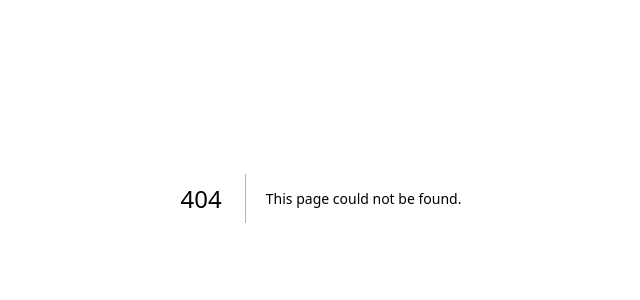
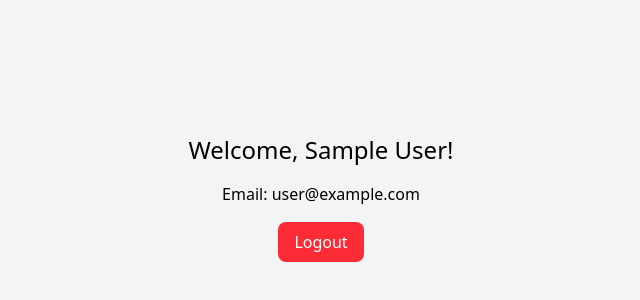
Before and after one commit to davidedotzero/mgg, a Next.js app: page /dashboard in a window 1280 px wide. Before the commit this address had no page. Shown: the part 202-502 px from the top of the page, without its empty margins (319-959 px from the left). Built offline with nearby package versions, Linux system fonts and the light colour scheme; no server answers; sample sign-in values are in the browser's storage.

Commit message:
Initial commit: Firebase setup and Google Login

```diff
--- /dev/null
+++ b/app/api/testFirebase/route.js
@@ -0,0 +1,18 @@
+// app/api/testFirebase/route.js
+import { NextResponse } from "next/server";
+import { db } from "../../../lib/firebaseConfig";  // ใช้พาธตรงแทน @/
+import { collection, getDocs } from "firebase/firestore";
+
+export async function GET() {
+  try {
+    const querySnapshot = await getDocs(collection(db, "test"));
+    const data = querySnapshot.docs.map((doc) => ({
+      id: doc.id,
+      ...doc.data(),
+    }));
+    return NextResponse.json(data);
+  } catch (error) {
+    console.error("Error fetching data:", error);
+    return NextResponse.json({ error: error.message }, { status: 500 });
+  }
+}
--- /dev/null
+++ b/app/auth/login/page.js
@@ -0,0 +1,49 @@
+"use client"
+
+import { useEffect } from "react";
+import { auth, googleProvider, db } from "@/lib/firebaseConfig";
+import { signInWithPopup } from "firebase/auth";
+import { useRouter } from "next/navigation";
+import { doc, setDoc, getDoc } from "firebase/firestore";
+
+const LoginPage = () => {
+  const router = useRouter();
+
+  const handleGoogleLogin = async () => {
+    try {
+      const result = await signInWithPopup(auth, googleProvider);
+      const user = result.user;
+
+      // ตรวจสอบว่าผู้ใช้มีใน Firestore หรือยัง
+      const userRef = doc(db, "users", user.uid);
+      const userSnap = await getDoc(userRef);
+
+      if (!userSnap.exists()) {
+        await setDoc(userRef, {
+          uid: user.uid,
+          displayName: user.displayName,
+          email: user.email,
+          createdAt: new Date(),
+        });
+      }
+
+      router.push("/dashboard");
+    } catch (error) {
+      console.error("Login Error:", error);
+    }
+  };
+
+  return (
+    <div className="flex flex-col items-center justify-center min-h-screen bg-gray-100">
+      <h1 className="text-2xl mb-6">Login to mgg</h1>
+      <button
+        onClick={handleGoogleLogin}
+        className="px-4 py-2 bg-blue-500 text-white rounded-lg"
+      >
+        Login with Google
+      </button>
+    </div>
+  );
+};
+
+export default LoginPage;
--- /dev/null
+++ b/app/dashboard/page.js
@@ -0,0 +1,30 @@
+"use client"
+import useAuth from "@/hooks/useAuth";
+import { useRouter } from "next/navigation";
+
+const DashboardPage = () => {
+  const { user, loading, logout } = useAuth();
+  const router = useRouter();
+
+  if (loading) return <p>Loading...</p>;
+
+  if (!user) {
+    router.push("/auth/login");
+    return null;
+  }
+
+  return (
+    <div className="flex flex-col items-center justify-center min-h-screen bg-gray-100">
+      <h1 className="text-2xl mb-4">Welcome, {user.displayName}!</h1>
+      <p className="mb-4">Email: {user.email}</p>
+      <button
+        onClick={logout}
+        className="px-4 py-2 bg-red-500 text-white rounded-lg"
+      >
+        Logout
+      </button>
+    </div>
+  );
+};
+
+export default DashboardPage;
--- a/app/globals.css
+++ /dev/null
@@ -1,24 +0,0 @@
-@import "tailwindcss";
-
-@theme {
-  --font-sans: var(--font-geist-sans);
-  --font-mono: var(--font-geist-mono);
-}
-
-:root {
-  --background: #ffffff;
-  --foreground: #171717;
-}
-
-@media (prefers-color-scheme: dark) {
-  :root {
-    --background: #0a0a0a;
-    --foreground: #ededed;
-  }
-}
-
-body {
-  color: var(--foreground);
-  background: var(--background);
-  font-family: Arial, Helvetica, sans-serif;
-}
--- a/app/layout.js
+++ b/app/layout.js
@@ -1,5 +1,5 @@
 import { Geist, Geist_Mono } from "next/font/google";
-import "./globals.css";
+import "@/styles/globals.css";
 
 const geistSans = Geist({
   variable: "--font-geist-sans",
--- /dev/null
+++ b/hooks/useAuth.js
@@ -0,0 +1,22 @@
+import { useEffect, useState } from "react";
+import { auth } from "@/lib/firebaseConfig";
+import { onAuthStateChanged, signOut } from "firebase/auth";
+
+const useAuth = () => {
+  const [user, setUser] = useState(null);
+  const [loading, setLoading] = useState(true);
+
+  useEffect(() => {
+    const unsubscribe = onAuthStateChanged(auth, (user) => {
+      setUser(user);
+      setLoading(false);
+    });
+    return () => unsubscribe();
+  }, []);
+
+  const logout = () => signOut(auth);
+
+  return { user, loading, logout };
+};
+
+export default useAuth;
--- a/jsconfig.json
+++ b/jsconfig.json
@@ -1,5 +1,6 @@
 {
   "compilerOptions": {
+    "baseUrl": ".",
     "paths": {
       "@/*": ["./*"]
     }
--- /dev/null
+++ b/lib/firebaseConfig.js
@@ -0,0 +1,21 @@
+// lib/firebaseConfig.js
+import { initializeApp, getApps } from "firebase/app";
+import { getFirestore } from "firebase/firestore";
+import { getAuth, GoogleAuthProvider } from "firebase/auth";
+
+const firebaseConfig = {
+  apiKey: process.env.NEXT_PUBLIC_FIREBASE_API_KEY,
+  authDomain: process.env.NEXT_PUBLIC_FIREBASE_AUTH_DOMAIN,
+  projectId: process.env.NEXT_PUBLIC_FIREBASE_PROJECT_ID,
+  storageBucket: process.env.NEXT_PUBLIC_FIREBASE_STORAGE_BUCKET,
+  messagingSenderId: process.env.NEXT_PUBLIC_FIREBASE_MESSAGING_SENDER_ID,
+  appId: process.env.NEXT_PUBLIC_FIREBASE_APP_ID,
+};
+
+// ตรวจสอบว่ามีการ Initial แล้วหรือยัง เพื่อป้องกัน Error
+const app = !getApps().length ? initializeApp(firebaseConfig) : getApps()[0];
+const db = getFirestore(app);
+const auth = getAuth(app);
+const googleProvider = new GoogleAuthProvider();
+
+export { db, auth, googleProvider };
--- /dev/null
+++ b/styles/globals.css
@@ -0,0 +1,4 @@
+@import "tailwindcss";
+@tailwind base;
+@tailwind components;
+@tailwind utilities;
--- /dev/null
+++ b/styles/tailwind.config.js
@@ -0,0 +1,11 @@
+/** @type {import('tailwindcss').Config} */
+module.exports = {
+    content: [
+      "./app/**/*.{js,jsx,ts,tsx}",
+      "./components/**/*.{js,jsx,ts,tsx}",
+    ],
+    theme: {
+      extend: {},
+    },
+    plugins: [],
+  };
```
Also changed, not shown: package.json (+5 -4 lines), 1 other file (tests, documents, lock files or other folders).
